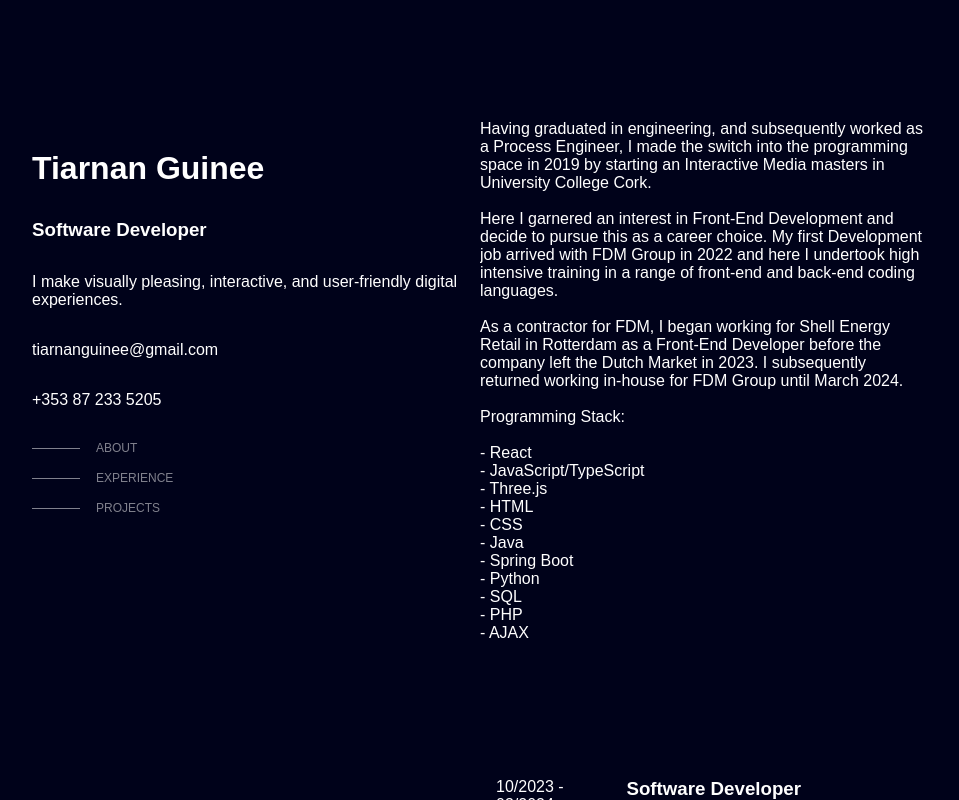
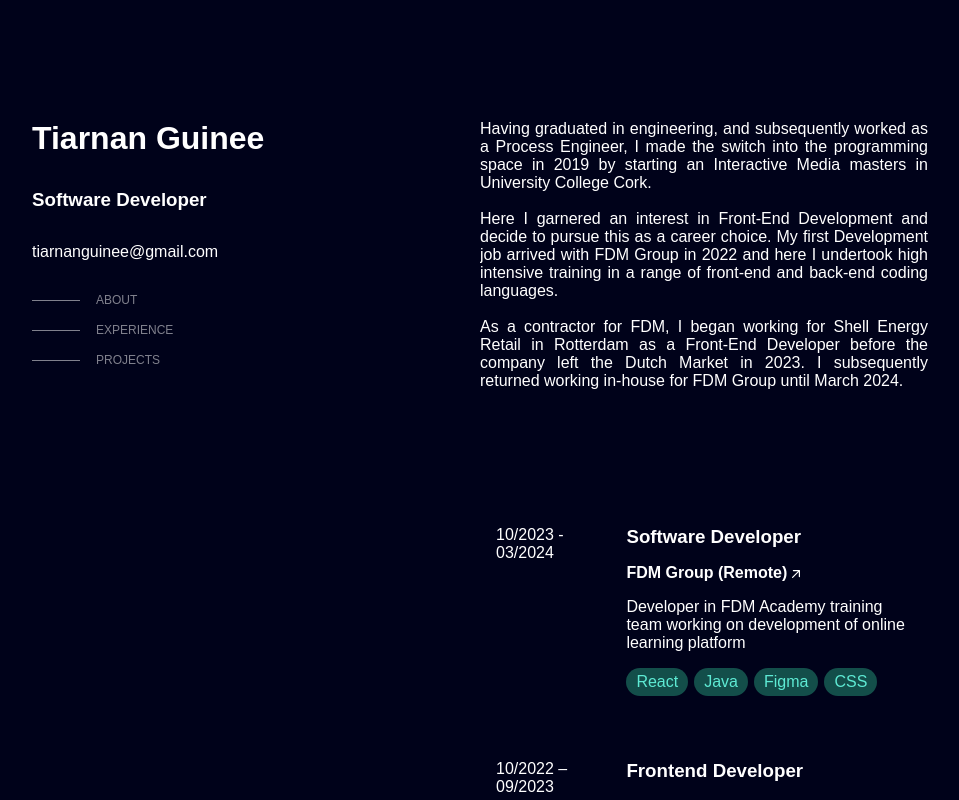
Before and after one commit to tiarnola/tiarnola.github.io, a React (Vite) app: page / in a window 1280 px wide. Shown: the whole page, without its empty margins (160-1119 px from the left). Built offline with nearby package versions, Linux system fonts and the light colour scheme.

Commit message:
copy changes

```diff
--- a/src/components/Information/Information.css
+++ b/src/components/Information/Information.css
@@ -10,13 +10,20 @@
   display: none;
 }
 
+
+
+.divider {
+  height: 5.5rem;
+}
+
 .divider-1 {
   height: 5.5rem;
 }
 
-.divider, .divider-2 {
-  height: 5.5rem;
+.divider-2 {
+  height: 7rem;
 }
+
 
 .info-main ul {
   list-style-type: none;
@@ -32,6 +39,10 @@
 
 #name {
   display: none;
+}
+
+#about {
+  text-align: justify;
 }
 
 #about,
@@ -109,6 +120,8 @@
     display: flex;
   }
 
+
+
   #about,
   #experience,
   #education,
--- a/src/components/Information/Information.tsx
+++ b/src/components/Information/Information.tsx
@@ -37,7 +37,7 @@ const Information = () => {
                 the Dutch Market in 2023. I subsequently returned working
                 in-house for FDM Group until March 2024.
               </p>
-              <br></br>
+              {/* <br></br>
               <p>Programming Stack:</p>
               <br></br>
               <ul>
@@ -52,7 +52,7 @@ const Information = () => {
                 <li>- SQL</li>
                 <li>- PHP</li>
                 <li>- AJAX</li>
-              </ul>
+              </ul> */}
             </div>
           </section>
           <section id="experience">
@@ -144,8 +144,8 @@ const Information = () => {
           </section>
           <div className="bottom-section">
             <p>tiarnanguinee@gmail.com</p>
-            <br></br>
-            <p>+353 87 233 5205</p>
+            {/* <br></br>
+            <p>+353 87 233 5205</p> */}
           </div>
         </div>
         <div className="border-info"></div>
--- a/src/components/MainMenu/MainMenu.css
+++ b/src/components/MainMenu/MainMenu.css
@@ -14,7 +14,7 @@
     flex-direction: column;
     justify-content: start;
     gap: 2rem;
-    margin-top: 150px ;
+    margin-top: 120px ;
     width: 70%;
 }
 
--- a/src/components/NameBlock/NameBlock.tsx
+++ b/src/components/NameBlock/NameBlock.tsx
@@ -5,12 +5,12 @@ const NameBlock = () => {
     <div className="name-block">
       <p className="headline">Tiarnan Guinee</p>
       <h3>Software Developer</h3>
-      <p>
+      {/* <p>
         I make visually pleasing, interactive, and user-friendly digital
         experiences.
-      </p>
+      </p> */}
       <p>tiarnanguinee@gmail.com</p>
-      <p>+353 87 233 5205</p>
+      {/* <p>+353 87 233 5205</p> */}
     </div>
   );
 };
```
